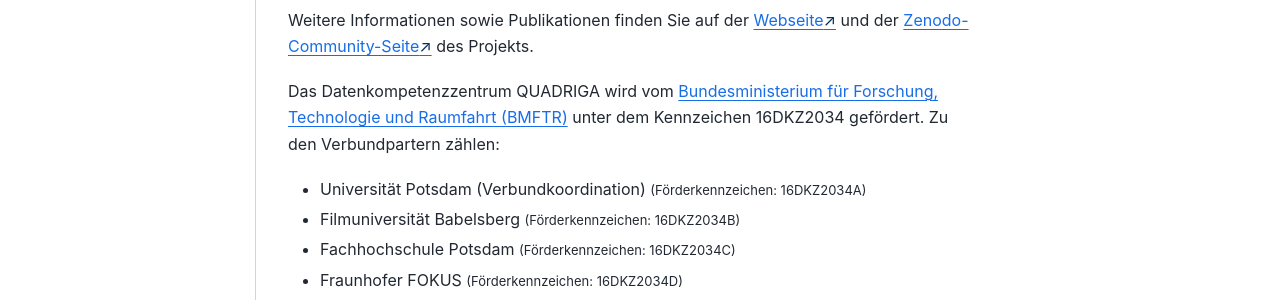
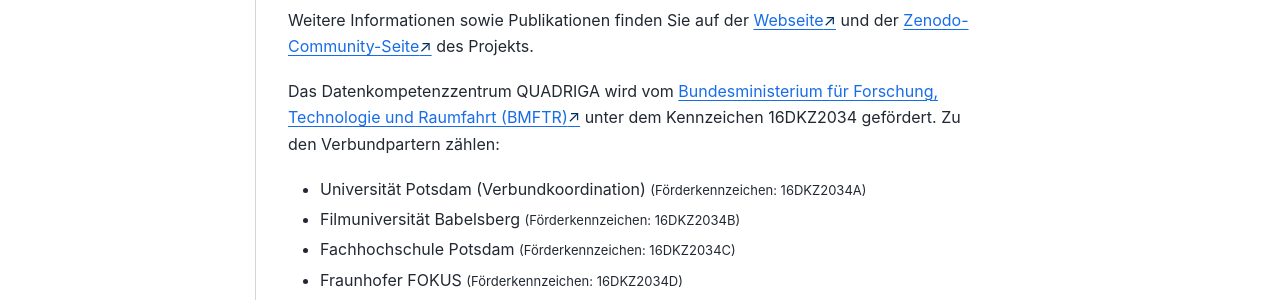
Before and after one commit to quadriga-dk/qr, a Jupyter Book: the page built from qr.md, in a window 1280 px wide and 900 px high, scrolled down 1904 px. Shown: the part 320-620 px from the top of the window. Built offline with Jupyter Book 1.0.4 settings and Sphinx 7.4.7 and the Sphinx Book theme 1.1.4, drawn with Linux system fonts in a browser that asks for light colours.

Commit message:
Update funding source link to bmftr

```diff
--- a/qr.md
+++ b/qr.md
@@ -181,7 +181,7 @@ Mit dem Suchwerkzeug QUADRIGA Navigator werden basierend auf dem Datenkompetenzf
 
 Weitere Informationen sowie Publikationen finden Sie auf der <a href="https://www.quadriga-dk.de/de/" class="external-link" target="_blank">Webseite</a> und der <a href="https://zenodo.org/communities/quadriga/records?q=&l=list&p=1&s=10&sort=newest" class="external-link" target="_blank">Zenodo-Community-Seite</a> des Projekts.
 
-Das Datenkompetenzzentrum QUADRIGA wird vom [Bundesministerium für Forschung, Technologie und Raumfahrt (BMFTR)](https://www.bmbf.de) unter dem Kennzeichen 16DKZ2034 gefördert. Zu den Verbundpartern zählen:
+Das Datenkompetenzzentrum QUADRIGA wird vom <a href="https://www.bmftr.bund.de" target="_blank" class="external-link">Bundesministerium für Forschung, Technologie und Raumfahrt (BMFTR)</a> unter dem Kennzeichen 16DKZ2034 gefördert. Zu den Verbundpartern zählen:
 - Universität Potsdam (Verbundkoordination) <span style="font-size: small">(Förderkennzeichen: 16DKZ2034A)</span>
 - Filmuniversität Babelsberg <span style="font-size: small">(Förderkennzeichen: 16DKZ2034B)</span>
 - Fachhochschule Potsdam <span style="font-size: small">(Förderkennzeichen: 16DKZ2034C)</span>
```
